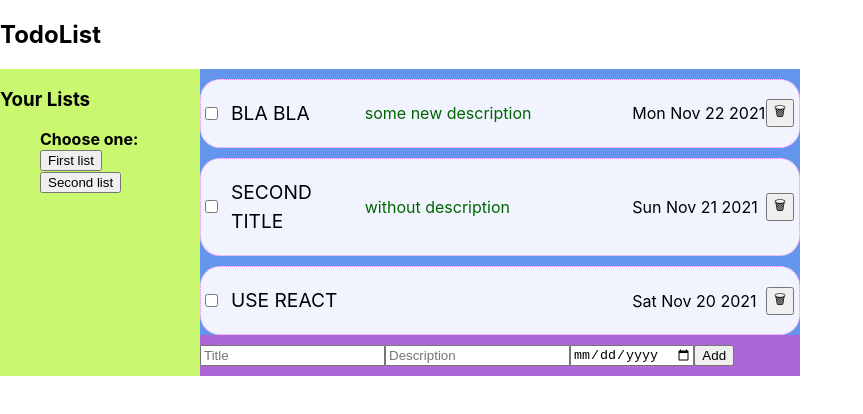
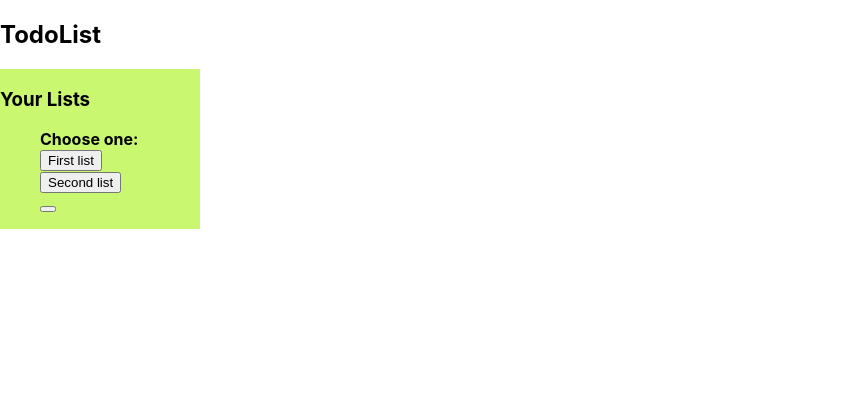
Before and after one commit to andrewvoinarovskyi/todo-list-with-react, a React (Create React App) app: page / in a window 1280 px wide. Shown: the top 414 px of the page, without its empty margins (0-863 px from the left). Built offline with nearby package versions, Linux system fonts and the light colour scheme.

Commit message:
display todo items by lists

```diff
--- a/package.json
+++ b/package.json
@@ -8,6 +8,8 @@
     "@testing-library/user-event": "^12.8.3",
     "react": "^17.0.2",
     "react-dom": "^17.0.2",
+    "react-router": "^5.2.0",
+    "react-router-dom": "^5.2.0",
     "react-scripts": "4.0.3",
     "web-vitals": "^1.1.1"
   },
--- a/src/App.js
+++ b/src/App.js
@@ -1,38 +1,65 @@
  import './App.css';
  import { useState } from "react";
+ import {
+	 BrowserRouter as Router,
+	 Switch,
+	 Route,
+	 Link,
+	 useParams
+ } from "react-router-dom";
 
  import NewItemForm from "./components/NewItemForm";
  import TodoItems from "./components/TodoItems/TodoItems";
- import TodoListSidebar from "./components/TodoListSidebar/TodoListSidebar";
+ import Dashboard from "./components/Dashboard/Dashboard";
 
  const useTodoItems = (items) => {
      const [todoItems, setTodoItems] = useState(items);
-     return [
+     return {
          todoItems,
-         (id, item) => setTodoItems([...todoItems, {id, ...item}]),
-         (item) => setTodoItems(todoItems.filter(todoItem => todoItem !== item))
-     ]
+         addTodoItem: (id, item) => {
+     	    setTodoItems([...todoItems, {id, ...item}])
+         },
+         deleteTodoItem: (item) => {
+	         console.log(item);
+	         return todoItems.filter(todoItem => todoItem !== item)
+         },
+     }
  }
 
 function App() {
-    const [todoItems, setTodoItems, deleteItem] = useTodoItems([
+    const firstList = useTodoItems([
         {id: 1, title: 'bla bla', description: 'some new description', date: new Date(2021,10,22) },
         {id: 2, title: 'second title', description: 'without description', date: new Date(2021,10,21) },
         {id: 3, title: 'Use React', description: '', date: new Date(2021,10,20) },
     ])
+	  const secondList = useTodoItems([
+        {id: 1, title: 'bla bla', description: 'some new description', date: new Date(2021,10,22) },
+        {id: 2, title: 'second title', description: 'without description', date: new Date(2021,10,21) },
+    ])
 
     const [todoLists, setTodoLists] = useState([
-        { id: 1, title: "First list", todoItems: todoItems },
-        { id: 2, title: "Second list" }
+        { id: 1, title: "First list", todoItems: firstList },
+        { id: 2, title: "Second list", todoItems: secondList }
     ])
 
-    return (
+		const [selectedListId, setSelectedListId] = useState();
+
+    const getListById = (id) => {
+    	return setSelectedListId(id);
+    }
+
+		return (
         <section>
-            <header><h1>TodoList</h1></header>
+            <header>
+	            <h1>TodoList</h1>
+            </header>
             <div id="root">
-                <TodoListSidebar todoLists={todoLists} />
-                <TodoItems todoItems={todoItems} deleteItem={deleteItem} />
-                <NewItemForm onSubmit={setTodoItems} />
+                <Dashboard todoLists={todoLists} getListById={getListById} />
+	              {selectedListId && <>
+		                <TodoItems selectedList={todoLists.filter((list) => list.id === selectedListId)[0]} />
+	                  <NewItemForm onSubmit={todoLists.filter((list) => list.id === selectedListId)[0].todoItems.addTodoItem} />
+	                </>
+	              }
             </div>
         </section>
     );
--- /dev/null
+++ b/src/components/Dashboard/Dashboard.js
@@ -0,0 +1,29 @@
+import React from 'react';
+import SelectListButton from "./SelectListButton/SelectListButton";
+import {Link} from "react-router-dom";
+
+const Dashboard = (props) => {
+    const todoLists = props.todoLists;
+    const getListById = props.getListById;
+
+    return (
+        <aside>
+            <h3>Your Lists</h3>
+            <ul>
+                <li><h4>Choose one:</h4></li>
+                {
+                    todoLists && todoLists.length
+                        ? todoLists.map((list, i) => <SelectListButton key={i} list={list} getListById={getListById} />)
+                        : "You have not lists"
+                }
+                <li>
+	                <Link to="/today">
+		                <button></button>
+	                </Link>
+                </li>
+            </ul>
+        </aside>
+    );
+};
+
+export default Dashboard;
--- /dev/null
+++ b/src/components/Dashboard/SelectListButton/SelectListButton.js
@@ -0,0 +1,18 @@
+import React from 'react';
+import { Link } from 'react-router-dom'
+
+
+const SelectListButton = (props) => {
+		const list = props.list;
+		const getListById = props.getListById;
+
+    return (
+        <li>
+	        <Link to="/today">
+            <button onClick={() => getListById(list.id)} >{list.title}</button>
+	        </Link>
+        </li>
+    );
+};
+
+export default SelectListButton;
--- a/src/components/TodoItems/TodoItem/TodoItem.js
+++ b/src/components/TodoItems/TodoItem/TodoItem.js
@@ -1,6 +1,6 @@
 import React from "react";
 
-const TodoItem = ({item, deleteItem}) => {
+const TodoItem = ({item, deleteTodoItem}) => {
     const { title, description, date } = item;
     return (
         <div className="item">
@@ -8,7 +8,7 @@ const TodoItem = ({item, deleteItem}) => {
             <p className="title">{title.toUpperCase()}</p>
             <p className="description">{description}</p>
             <p className="date">{date ? date.toDateString() : ''}</p>
-            <button className="delete" onClick={(event) => deleteItem(item)}>{'\u{1F5D1}'}</button>
+            <button className="delete" onClick={(event) => deleteTodoItem(item)}>{'\u{1F5D1}'}</button>
         </div>
     )
 }
--- a/src/components/TodoItems/TodoItems.js
+++ b/src/components/TodoItems/TodoItems.js
@@ -2,14 +2,14 @@ import React from "react";
 
 import TodoItem from "./TodoItem/TodoItem";
 
-const TodoItems = (props) => {
-    const todoItems = props.todoItems;
-    const deleteItem = props.deleteItem;
+const TodoItems = ({selectedList}) => {
+    const todoItems = selectedList.todoItems.todoItems;
+    const deleteTodoItem = selectedList.todoItems.deleteTodoItem;
 
     return (
         <div id="list">
-            { todoItems && todoItems.length ? todoItems.map((item, i) => <TodoItem item={item} key={i} deleteItem={deleteItem} />)
-                                : <p>There are no one task here</p>
+            { todoItems ? todoItems.map((item, i) => <TodoItem item={item} key={i} deleteTodoItem={deleteTodoItem} />)
+                                : <p>There are no one task here or Choose list</p>
             }
         </div>
     )
--- a/src/components/TodoListSidebar/SelectListButton/SelectListButton.js
+++ /dev/null
@@ -1,11 +0,0 @@
-import React from 'react';
-
-const SelectListButton = (props) => {
-    return (
-        <li>
-            <button id={props.id} >{props.title}</button>
-        </li>
-    );
-};
-
-export default SelectListButton;
--- a/src/components/TodoListSidebar/TodoListSidebar.js
+++ /dev/null
@@ -1,24 +0,0 @@
-import React, {useState} from 'react';
-import SelectListButton from "./SelectListButton/SelectListButton";
-
-const TodoListSidebar = (props) => {
-    const [selectedList, setSelectedList] = useState('');
-    const [onSelect, selectTodoList] = useState(0);
-    const todoLists = props.todoLists;
-
-    return (
-        <aside>
-            <h3>Your Lists</h3>
-            <ul>
-                <li><h4>Choose one:</h4></li>
-                {
-                    todoLists && todoLists.length
-                        ? todoLists.map(list => <SelectListButton id={list.id} title={list.title} />)
-                        : "You have not lists"
-                }
-            </ul>
-        </aside>
-    );
-};
-
-export default TodoListSidebar;
--- a/src/index.js
+++ b/src/index.js
@@ -1,12 +1,20 @@
 import React from 'react';
 import ReactDOM from 'react-dom';
+import {Router, BrowserRouter} from 'react-router-dom'
+import { createBrowserHistory } from 'history'
 import './index.css';
 import App from './App';
 import reportWebVitals from './reportWebVitals';
 
+const history = createBrowserHistory();
+
 ReactDOM.render(
   <React.StrictMode>
-    <App />
+	  <BrowserRouter>
+		  <Router history={history}>
+		    <App />
+		  </Router>
+	  </BrowserRouter>
   </React.StrictMode>,
   document.getElementById('root')
 );
```
Also changed, not shown: 1 other file (tests, documents, lock files or other folders).
